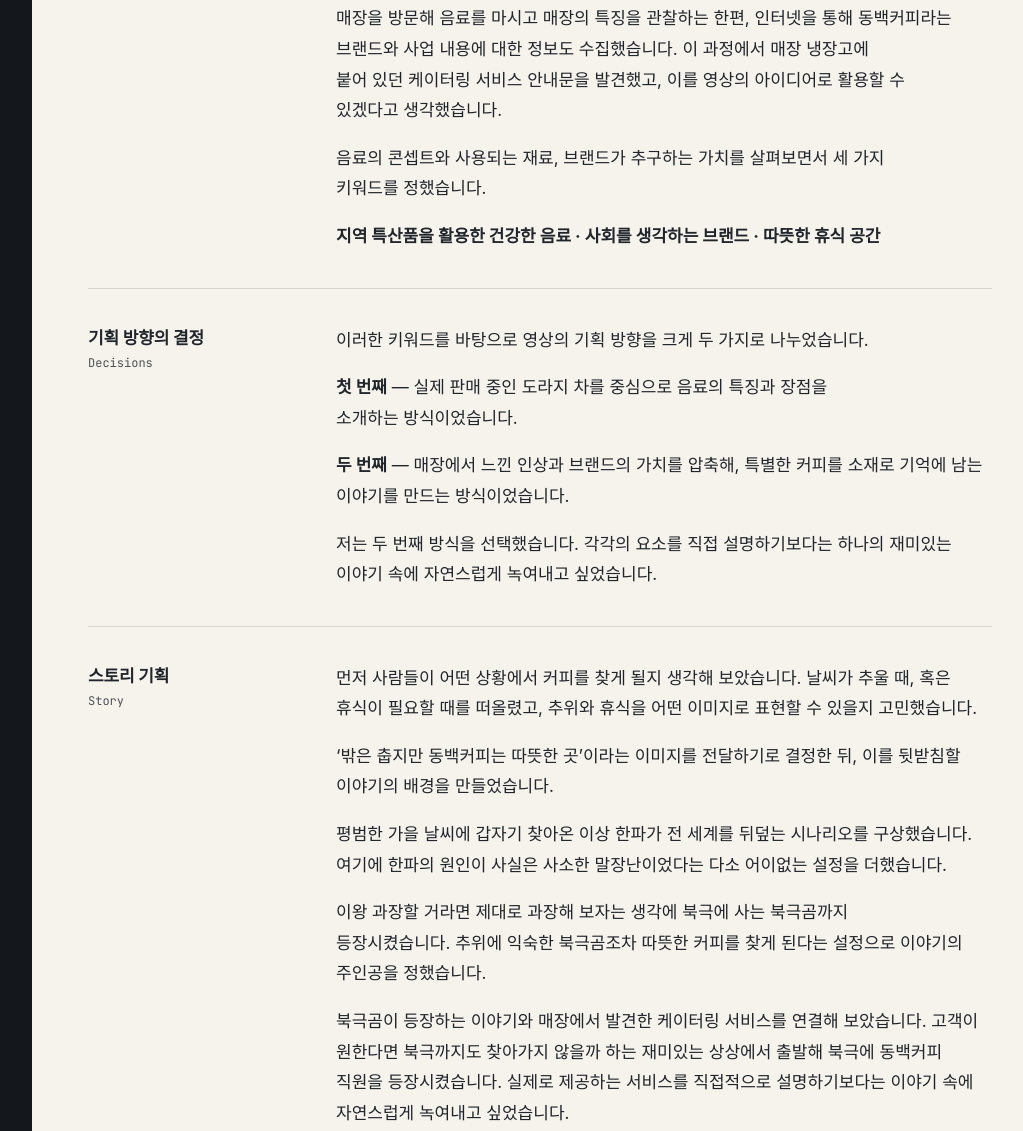
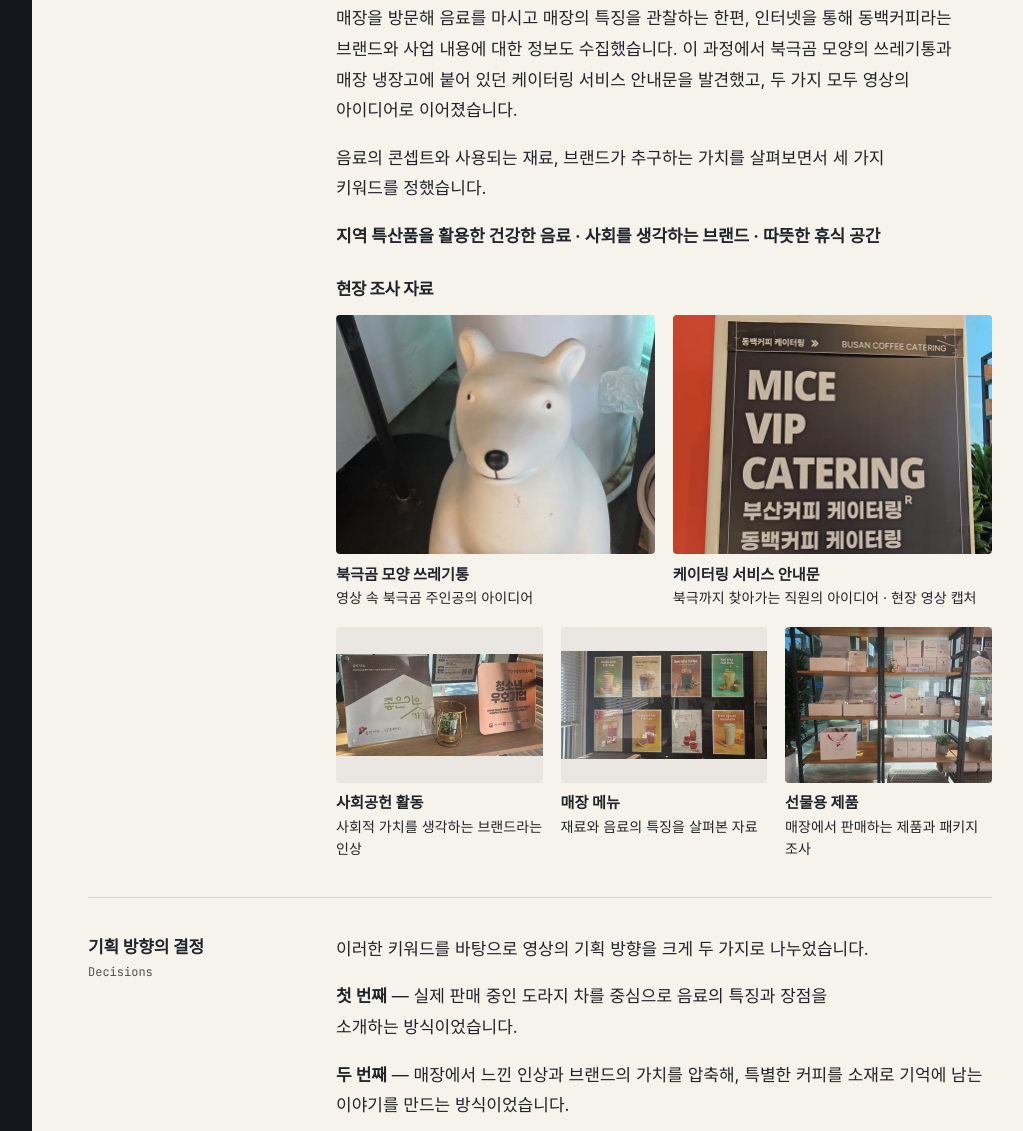
Before and after one commit to Wilhelmraum/portfolio_lym, a plain HTML site: page portfolio-details-1.html in a window 1280 px wide. Shown: the part 1580-2711 px from the top of the page, without its empty margins (232-1255 px from the left). Drawn offline with Linux system fonts and the light colour scheme; a web font is replaced by a local one.

Commit message:
동백커피 제작판단

```diff
--- a/portfolio-details-1.html
+++ b/portfolio-details-1.html
@@ -37,6 +37,25 @@
   <link rel="stylesheet" href="assets/vendor/bootstrap-icons/bootstrap-icons.min.css">
   <link rel="stylesheet" href="assets/css/main.css?v=20261110-8">
   <!-- ===== HEAD END ===== -->
+
+  <style>
+    .dongbaek-research { margin: 1.75rem 0 0; }
+    .dongbaek-research h3 { font-size: 1.05rem; margin: 0 0 1rem; }
+    .dongbaek-research-grid { display: grid; grid-template-columns: repeat(6, minmax(0, 1fr)); gap: 1.1rem; }
+    .dongbaek-research figure { grid-column: span 2; margin: 0; min-width: 0; }
+    .dongbaek-research figure.is-featured { grid-column: span 3; }
+    .dongbaek-research a { display: block; overflow: hidden; border-radius: 4px; background: rgba(127,127,127,.10); }
+    .dongbaek-research img { display: block; width: 100%; height: auto; }
+    .dongbaek-research figure.is-featured img { aspect-ratio: 4 / 3; object-fit: contain; }
+    .dongbaek-research figure:not(.is-featured) img { aspect-ratio: 4 / 3; object-fit: contain; }
+    .dongbaek-research figcaption { font-size: .88rem; line-height: 1.6; margin-top: .55rem; }
+    .dongbaek-research figcaption strong { display: block; font-size: .95rem; }
+    @media (max-width: 600px) {
+      .dongbaek-research-grid { grid-template-columns: repeat(2, minmax(0, 1fr)); gap: .9rem; }
+      .dongbaek-research figure { grid-column: span 1; }
+      .dongbaek-research figure.is-featured { grid-column: span 2; }
+    }
+  </style>
 </head>
 
 <body>
@@ -166,9 +185,34 @@
           <h2>제작 과정에서의 고민<span class="work-block-en">Process</span></h2>
           <div>
             <p>생각보다 매장이 협소했고, 매장 내부의 모습만으로는 영상의 이야기를 구성하기에 소재가 부족했습니다. 무엇을 영상에 담으면 좋을지 고민하며 촬영 전날까지 매일 매장을 찾았습니다.</p>
-            <p>매장을 방문해 음료를 마시고 매장의 특징을 관찰하는 한편, 인터넷을 통해 동백커피라는 브랜드와 사업 내용에 대한 정보도 수집했습니다. 이 과정에서 매장 냉장고에 붙어 있던 케이터링 서비스 안내문을 발견했고, 이를 영상의 아이디어로 활용할 수 있겠다고 생각했습니다.</p>
+            <p>매장을 방문해 음료를 마시고 매장의 특징을 관찰하는 한편, 인터넷을 통해 동백커피라는 브랜드와 사업 내용에 대한 정보도 수집했습니다. 이 과정에서 북극곰 모양의 쓰레기통과 매장 냉장고에 붙어 있던 케이터링 서비스 안내문을 발견했고, 두 가지 모두 영상의 아이디어로 이어졌습니다.</p>
             <p>음료의 콘셉트와 사용되는 재료, 브랜드가 추구하는 가치를 살펴보면서 세 가지 키워드를 정했습니다.</p>
             <p><strong>지역 특산품을 활용한 건강한 음료 · 사회를 생각하는 브랜드 · 따뜻한 휴식 공간</strong></p>
+            <div class="dongbaek-research">
+              <h3>현장 조사 자료</h3>
+              <div class="dongbaek-research-grid">
+                <figure class="is-featured">
+                  <a href="assets/img/works/dongbaek/research/polar-bear.webp" target="_blank" rel="noopener" aria-label="북극곰 모양 쓰레기통 사진 크게 보기"><img src="assets/img/works/dongbaek/research/polar-bear.webp" alt="매장의 북극곰 모양 쓰레기통" width="1280" height="960" loading="lazy" decoding="async"></a>
+                  <figcaption><strong>북극곰 모양 쓰레기통</strong>영상 속 북극곰 주인공의 아이디어</figcaption>
+                </figure>
+                <figure class="is-featured">
+                  <a href="assets/img/works/dongbaek/research/catering.webp" target="_blank" rel="noopener" aria-label="케이터링 서비스 안내문 사진 크게 보기"><img src="assets/img/works/dongbaek/research/catering.webp" alt="동백커피 MICE VIP 케이터링 안내문" width="1280" height="960" loading="lazy" decoding="async"></a>
+                  <figcaption><strong>케이터링 서비스 안내문</strong>북극까지 찾아가는 직원의 아이디어 · 현장 영상 캡처</figcaption>
+                </figure>
+                <figure>
+                  <a href="assets/img/works/dongbaek/research/community.webp" target="_blank" rel="noopener" aria-label="사회공헌 활동 사진 크게 보기"><img src="assets/img/works/dongbaek/research/community.webp" alt="굿네이버스 좋은이웃가게 및 청소년 우호기업 안내" width="1280" height="632" loading="lazy" decoding="async"></a>
+                  <figcaption><strong>사회공헌 활동</strong>사회적 가치를 생각하는 브랜드라는 인상</figcaption>
+                </figure>
+                <figure>
+                  <a href="assets/img/works/dongbaek/research/menu.webp" target="_blank" rel="noopener" aria-label="매장 메뉴 사진 크게 보기"><img src="assets/img/works/dongbaek/research/menu.webp" alt="과일 주스와 동백꽃차, 수삼 허니 라떼 등 매장 메뉴 포스터" width="1280" height="672" loading="lazy" decoding="async"></a>
+                  <figcaption><strong>매장 메뉴</strong>재료와 음료의 특징을 살펴본 자료</figcaption>
+                </figure>
+                <figure>
+                  <a href="assets/img/works/dongbaek/research/products.webp" target="_blank" rel="noopener" aria-label="선물용 제품 사진 크게 보기"><img src="assets/img/works/dongbaek/research/products.webp" alt="선반에 진열된 동백커피 선물 세트 및 제품 패키지" width="1280" height="960" loading="lazy" decoding="async"></a>
+                  <figcaption><strong>선물용 제품</strong>매장에서 판매하는 제품과 패키지 조사</figcaption>
+                </figure>
+              </div>
+            </div>
           </div>
         </div>
 
@@ -188,8 +232,8 @@
             <p>먼저 사람들이 어떤 상황에서 커피를 찾게 될지 생각해 보았습니다. 날씨가 추울 때, 혹은 휴식이 필요할 때를 떠올렸고, 추위와 휴식을 어떤 이미지로 표현할 수 있을지 고민했습니다.</p>
             <p>‘밖은 춥지만 동백커피는 따뜻한 곳’이라는 이미지를 전달하기로 결정한 뒤, 이를 뒷받침할 이야기의 배경을 만들었습니다.</p>
             <p>평범한 가을 날씨에 갑자기 찾아온 이상 한파가 전 세계를 뒤덮는 시나리오를 구상했습니다. 여기에 한파의 원인이 사실은 사소한 말장난이었다는 다소 어이없는 설정을 더했습니다.</p>
-            <p>이왕 과장할 거라면 제대로 과장해 보자는 생각에 북극에 사는 북극곰까지 등장시켰습니다. 추위에 익숙한 북극곰조차 따뜻한 커피를 찾게 된다는 설정으로 이야기의 주인공을 정했습니다.</p>
-            <p>북극곰이 등장하는 이야기와 매장에서 발견한 케이터링 서비스를 연결해 보았습니다. 고객이 원한다면 북극까지도 찾아가지 않을까 하는 재미있는 상상에서 출발해 북극에 동백커피 직원을 등장시켰습니다. 실제로 제공하는 서비스를 직접적으로 설명하기보다는 이야기 속에 자연스럽게 녹여내고 싶었습니다.</p>
+            <p>이왕 과장할 거라면 제대로 과장해 보자는 생각이 들었습니다. 마침 매장에서 보았던 북극곰 모양의 쓰레기통이 떠올랐고, 추위에 익숙한 북극곰조차 따뜻한 커피를 찾게 된다는 설정으로 이야기의 주인공을 정했습니다.</p>
+            <p>여기에 매장 냉장고에 붙어 있던 케이터링 서비스 안내문에서 얻은 아이디어를 더했습니다. 고객이 원한다면 북극까지도 찾아가지 않을까 하는 재미있는 상상에서 출발해 북극에 동백커피 직원을 등장시켰습니다. 실제로 제공하는 서비스를 직접적으로 설명하기보다는 이야기 속에 자연스럽게 녹여내고 싶었습니다.</p>
           </div>
         </div>
 
```
Also changed, not shown: assets/img/works/dongbaek/research/catering.webp (added), assets/img/works/dongbaek/research/community.webp (added), assets/img/works/dongbaek/research/menu.webp (added), assets/img/works/dongbaek/research/polar-bear.webp (added), assets/img/works/dongbaek/research/products.webp (added).
